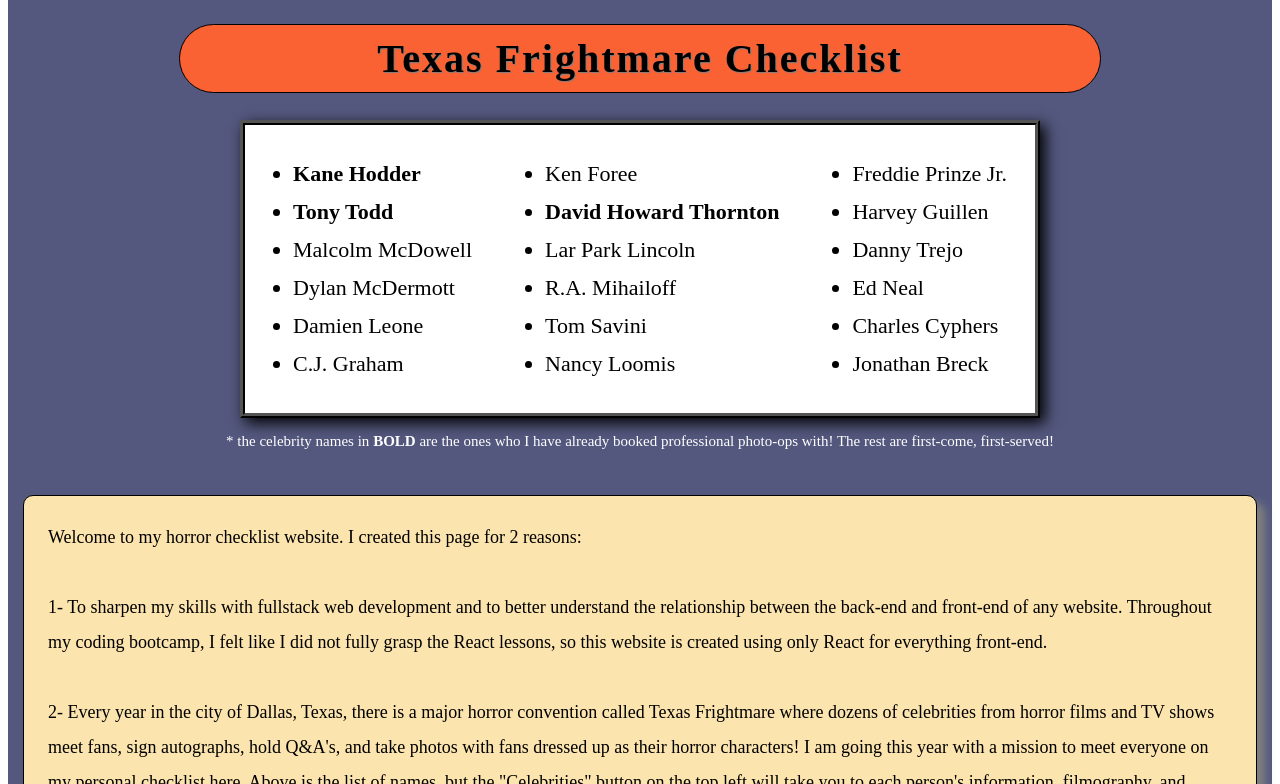
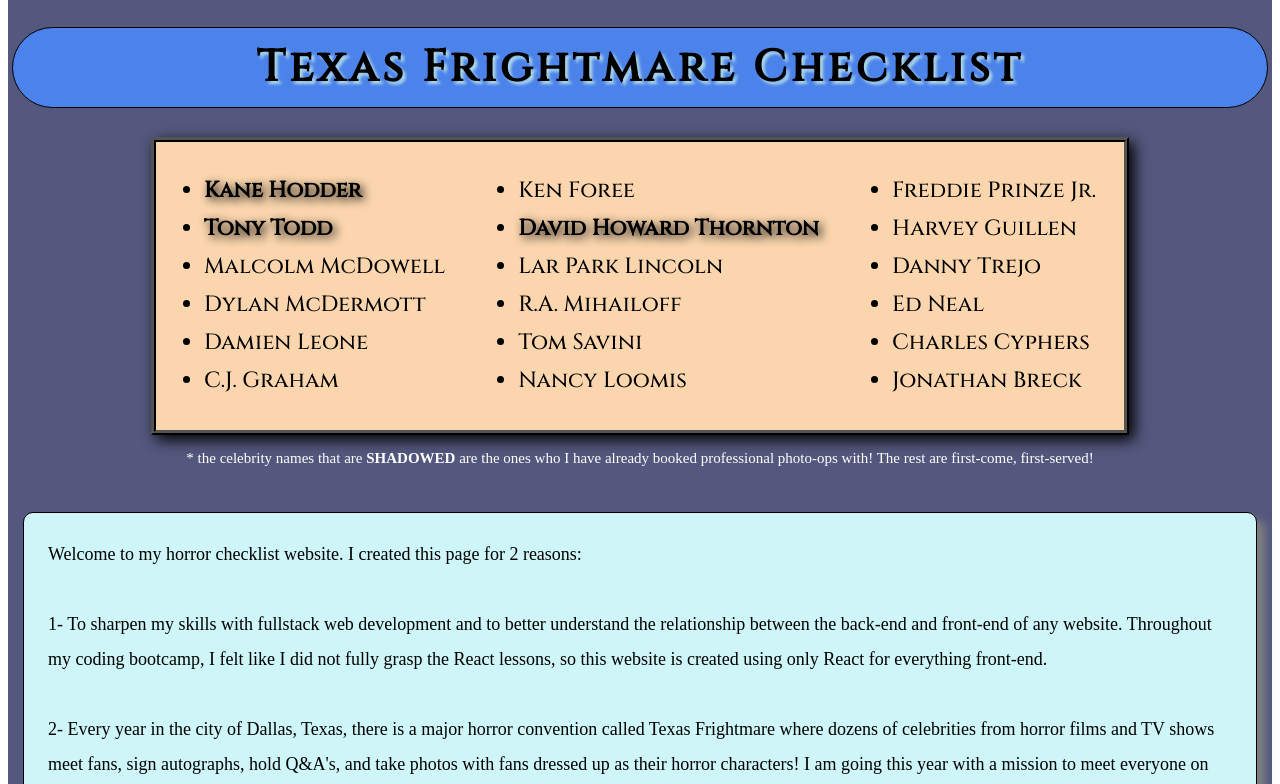
Before and after one commit to BrianTheLion328/TexasFrightmare, a React (Create React App) app: page / in a window 1280 px wide. Shown: the part 1036-1820 px from the top of the page. Built offline with nearby package versions, Linux system fonts and the light colour scheme.

Commit message:
changed header stylings

```diff
--- a/public/index.html
+++ b/public/index.html
@@ -10,6 +10,8 @@
       content="Web site created using create-react-app"
     />
     <title>Texas Frightmare Checklist</title>
+    <link href="https://fonts.googleapis.com/css2?family=Cinzel:wght@500&display=swap" rel="stylesheet">
+    <link href="https://fonts.googleapis.com/css2?family=Kalam:wght@300&display=swap" rel="stylesheet">
   </head>
   <body>
     <div id="root"></div>
--- a/src/components/Style.css
+++ b/src/components/Style.css
@@ -40,7 +40,7 @@
     background-color:rgba(76, 132, 238, 0.981);
     box-shadow: 5px 5px 5px black;
 }
-.celebButton:hover{
+.celebButton:hover {
     background-color: rgb(0, 255, 157);
 }
 #celebImage {
@@ -131,16 +131,16 @@
 }
 .welcomeHeader{
     /* text-decoration: underline; */
-    letter-spacing: 2px;
-    font-size: 40px;
-    text-shadow: 1px 1px 1px grey;
+    letter-spacing: 4px;
+    font-size: 44px;
+    text-shadow: 3px 3px 3px lightblue;
     border: 1px solid black;
     padding: 10px;
-    background-color:rgb(250, 97, 51);
-    width: 900px;
+    background-color: rgba(76, 132, 238, 0.981);
+    width: 100%;
     text-align: center;
     border-radius: 50px;
-
+    font-family: Cinzel, serif;
 }
 .welcomeMessage{
     line-height: 35px;
@@ -150,7 +150,7 @@
     border: 1px solid black;
     border-radius: 10px;
     padding: 24px;
-    background-color: rgb(252, 228, 175);
+    background-color: rgb(206, 245, 248);
     box-shadow: 8px 8px 8px grey;
     font-family: serif;
 
@@ -162,10 +162,13 @@
     line-height: 38px;
     border: 5px ridge black;
     /* border-radius: 6px; */
-    background-color: rgb(255, 255, 255);
-    font-family: serif;
+    background-color: rgb(250, 213, 173);
+    font-family: Cinzel, serif;
     box-shadow: 5px 5px 14px black;
     /* text-shadow: 1px 1px 1px rgb(53, 164, 248); */
+}
+.bold{
+    text-shadow: 3px 3px 10px black;
 }
 .listOne{
     margin-right: 33px;
--- a/src/components/Welcome.js
+++ b/src/components/Welcome.js
@@ -10,10 +10,10 @@
       <div id="list">
         <ul className="listOne">
           <li>
-            <strong>Kane Hodder</strong>
+            <strong className="bold">Kane Hodder</strong>
           </li>
           <li>
-            <strong>Tony Todd</strong>
+            <strong className="bold">Tony Todd</strong>
           </li>
           <li>Malcolm McDowell</li>
           <li>Dylan McDermott</li>
@@ -23,7 +23,7 @@
         <ul className="listTwo">
           <li>Ken Foree</li>
           <li>
-            <strong>David Howard Thornton</strong>
+            <strong className="bold">David Howard Thornton</strong>
           </li>
           <li>Lar Park Lincoln</li>
           <li>R.A. Mihailoff</li>
@@ -41,7 +41,7 @@
       </div>
       <div>
         <p className="note">
-          * the celebrity names in <strong>BOLD</strong> are the ones who I have
+          * the celebrity names that are <strong>SHADOWED</strong> are the ones who I have
           already booked professional photo-ops with! The rest are first-come,
           first-served!{" "}
         </p>
```
